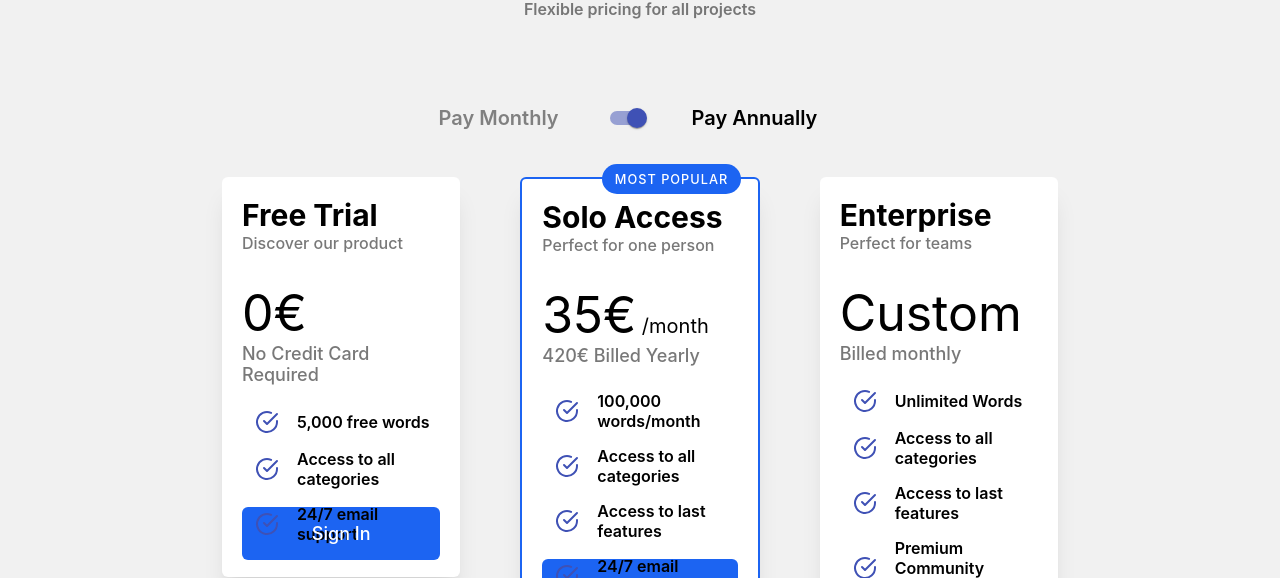
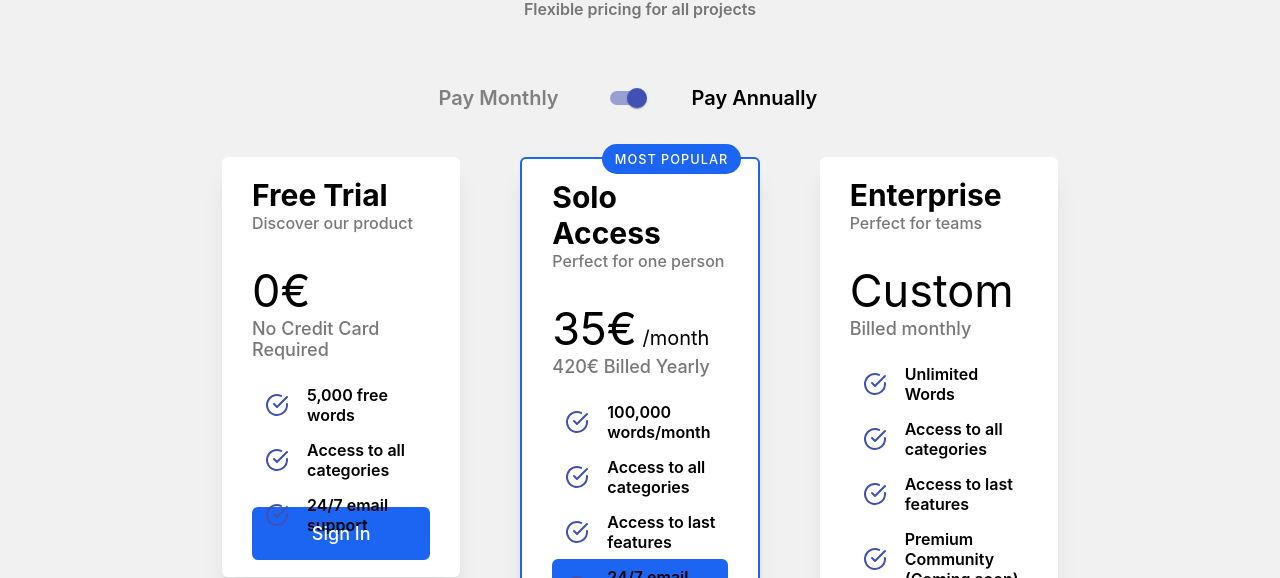
Before and after one commit to YoannBuzenet/ai_next_app, a Next.js app: page /pricing in a window 1280 px wide. Shown: the part 222-800 px from the top of the page. Built offline with nearby package versions, Linux system fonts and the light colour scheme; no server answers.

Commit message:
button now indicates which action they want to fulfill

```diff
--- a/components/Base/BlueCTA.jsx
+++ b/components/Base/BlueCTA.jsx
@@ -3,7 +3,13 @@ import Link from "next/link";
 import styles from "../../styles/BlueCTA.module.css";
 import { FormattedMessage } from "react-intl";
 
-const BlueCTA = ({ to, idLabel, defaultLabel, isFullWidth = false }) => {
+const BlueCTA = ({
+  to,
+  idLabel,
+  defaultLabel,
+  handleClick,
+  isFullWidth = false,
+}) => {
   const widthButton = isFullWidth
     ? styles.buttonContainerFullWidth
     : styles.buttonContainer;
@@ -11,7 +17,7 @@ const BlueCTA = ({ to, idLabel, defaultLabel, isFullWidth = false }) => {
   return (
     <div className={widthButton}>
       <Link href={to}>
-        <a type="button" className={styles.button}>
+        <a type="button" className={styles.button} onClick={handleClick}>
           <FormattedMessage id={idLabel} defaultMessage={defaultLabel} />
         </a>
       </Link>
--- a/pages/pricing.js
+++ b/pages/pricing.js
@@ -18,9 +18,13 @@ const Pricing = () => {
 
   // to do translate la Head de la page
 
-  const handleButtonSubmit = () => {
+  const handleButtonSubmit = (e, action) => {
     // login / register et renvoyer sur /pricing
     // ou pinger le freeAccess et connecter sur la workplace
+    //upgrade
+    //tryForFree
+    //signIn
+    //upgradeEnterprise
   };
 
   const isLoggedUser = UserCheck.isUserLogged(session?.user?.isLoggedUntil);
@@ -127,6 +131,9 @@ const Pricing = () => {
                     idLabel="page.pricing.tryForFree"
                     defaultLabel="Try for free"
                     isFullWidth
+                    handleClick={(e) => {
+                      handleButtonSubmit(e, "tryForFree");
+                    }}
                   />
                 )}
                 {!isLoggedUser && (
@@ -135,6 +142,9 @@ const Pricing = () => {
                     idLabel="page.pricing.signIn"
                     defaultLabel="Sign In"
                     isFullWidth
+                    handleClick={(e) => {
+                      handleButtonSubmit(e, "signIn");
+                    }}
                   />
                 )}
               </div>
@@ -218,9 +228,12 @@ const Pricing = () => {
                 {isLoggedUser && (
                   <BlueCTA
                     to="/"
-                    idLabel="page.pricing.tryForFree"
-                    defaultLabel="Try for free"
+                    idLabel="page.pricing.upgrade"
+                    defaultLabel="Upgrade"
                     isFullWidth
+                    handleClick={(e) => {
+                      handleButtonSubmit(e, "upgrade");
+                    }}
                   />
                 )}
                 {!isLoggedUser && (
@@ -229,6 +242,9 @@ const Pricing = () => {
                     idLabel="page.pricing.signIn"
                     defaultLabel="Sign In"
                     isFullWidth
+                    handleClick={(e) => {
+                      handleButtonSubmit(e, "signIn");
+                    }}
                   />
                 )}
               </div>
@@ -292,9 +308,12 @@ const Pricing = () => {
                 {isLoggedUser && (
                   <BlueCTA
                     to="/"
-                    idLabel="page.pricing.tryForFree"
-                    defaultLabel="Try for free"
+                    idLabel="page.pricing.upgrade"
+                    defaultLabel="Upgrade"
                     isFullWidth
+                    handleClick={(e) => {
+                      handleButtonSubmit(e, "upgradeEnterprise");
+                    }}
                   />
                 )}
                 {!isLoggedUser && (
@@ -303,6 +322,9 @@ const Pricing = () => {
                     idLabel="page.pricing.signIn"
                     defaultLabel="Sign In"
                     isFullWidth
+                    handleClick={(e) => {
+                      handleButtonSubmit(e, "signIn");
+                    }}
                   />
                 )}
               </div>
--- a/styles/Pricing.module.css
+++ b/styles/Pricing.module.css
@@ -30,7 +30,7 @@
   align-items: center;
   width: 100px;
   margin: auto;
-  margin-top: 50px;
+  margin-top: 30px;
   margin-bottom: 30px;
 }
 
@@ -73,28 +73,30 @@
   width: 300px;
   border-radius: 6px;
   padding: 2rem;
+  padding-left: 3rem;
+  padding-right: 3rem;
   background-color: white;
   box-shadow: 0 20px 25px -5px rgb(0 0 0 / 10%),
     0 10px 10px -5px rgb(0 0 0 / 4%);
 }
 
 .onePriceDiv1 .topDivWithoutCTA {
-  height: 270px;
+  height: 290px;
 }
 .onePriceDiv2 .topDivWithoutCTA {
-  height: 320px;
+  height: 340px;
 }
 .onePriceDiv3 .topDivWithoutCTA {
-  height: 370px;
+  height: 395px;
 }
 
 div.onePriceDiv1 {
-  height: 400px;
+  height: 420px;
 }
 
 div.onePriceDiv2 {
   position: relative;
-  height: 450px;
+  height: 470px;
   border: 2px solid;
   border-color: rgba(28, 100, 242, 1);
 }
@@ -119,7 +121,7 @@ div.onePriceDiv2 {
   font-family: "Inter", sans-serif;
 }
 div.onePriceDiv3 {
-  height: 500px;
+  height: 520px;
 }
 
 .pricesContainer h2 {
@@ -139,7 +141,7 @@ div.onePriceDiv3 {
 }
 
 .price .priceNumber {
-  font-size: 5rem;
+  font-size: 4.5rem;
 }
 
 .price span {
--- a/translations/en.json
+++ b/translations/en.json
@@ -84,6 +84,7 @@
   "page.pricing.accessPremiumFeatures": "Access to last features",
   "page.pricing.signIn": "Sign In",
   "page.pricing.tryForFree": "Try for free",
+  "page.pricing.upgrade": "Upgrade",
 
   "compo.heartWorkPlace.button.create": "Create",
   "compo.heartWorkPlace.noCategory.title": "Welcome on EasyFlow",
--- a/translations/fr.json
+++ b/translations/fr.json
@@ -84,6 +84,7 @@
   "page.pricing.accessPremiumFeatures": "Accès aux dernières fonctionnalités",
   "page.pricing.signIn": "S'inscrire",
   "page.pricing.tryForFree": "Essayer gratuitement",
+  "page.pricing.upgrade": "Choisir",
 
   "compo.heartWorkPlace.button.create": "Créer",
   "compo.heartWorkPlace.noCategory.title": "Bienvenue sur EasyFlow",
```
